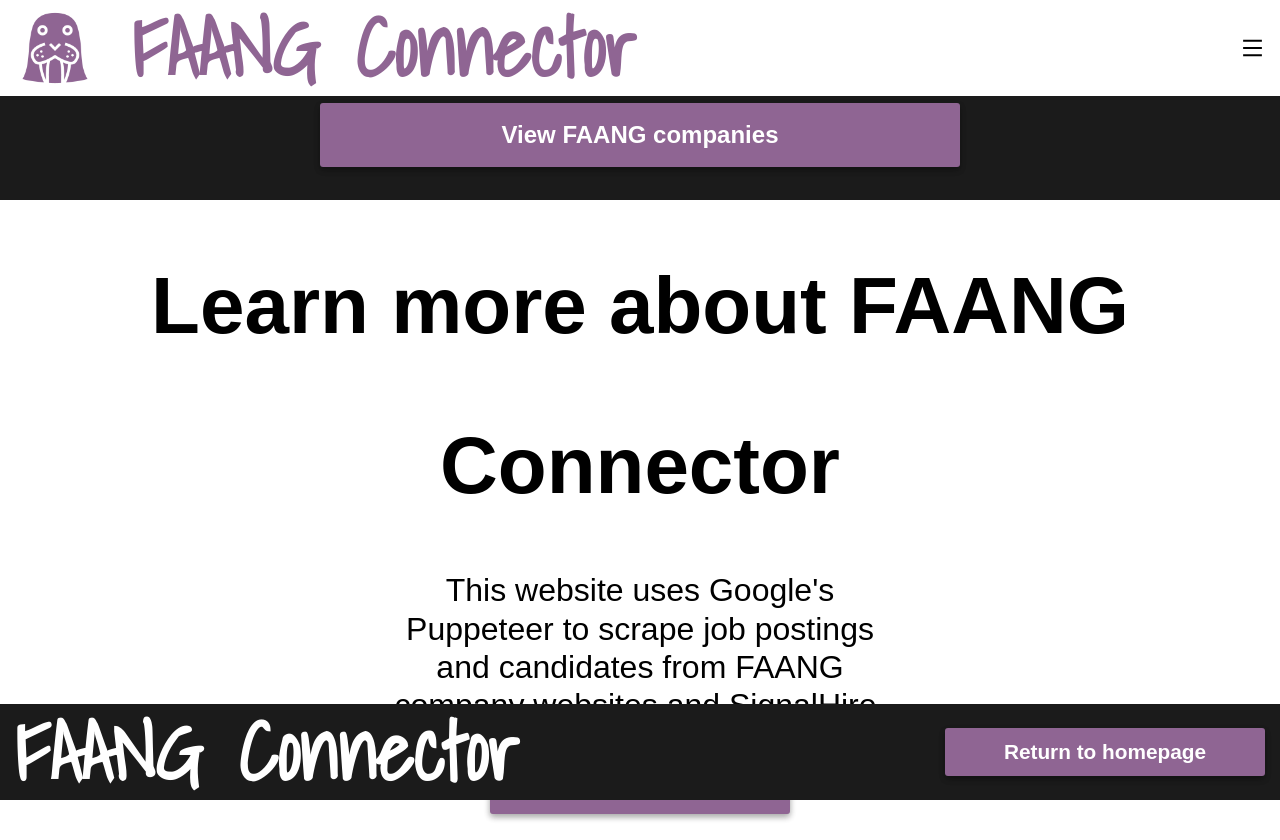
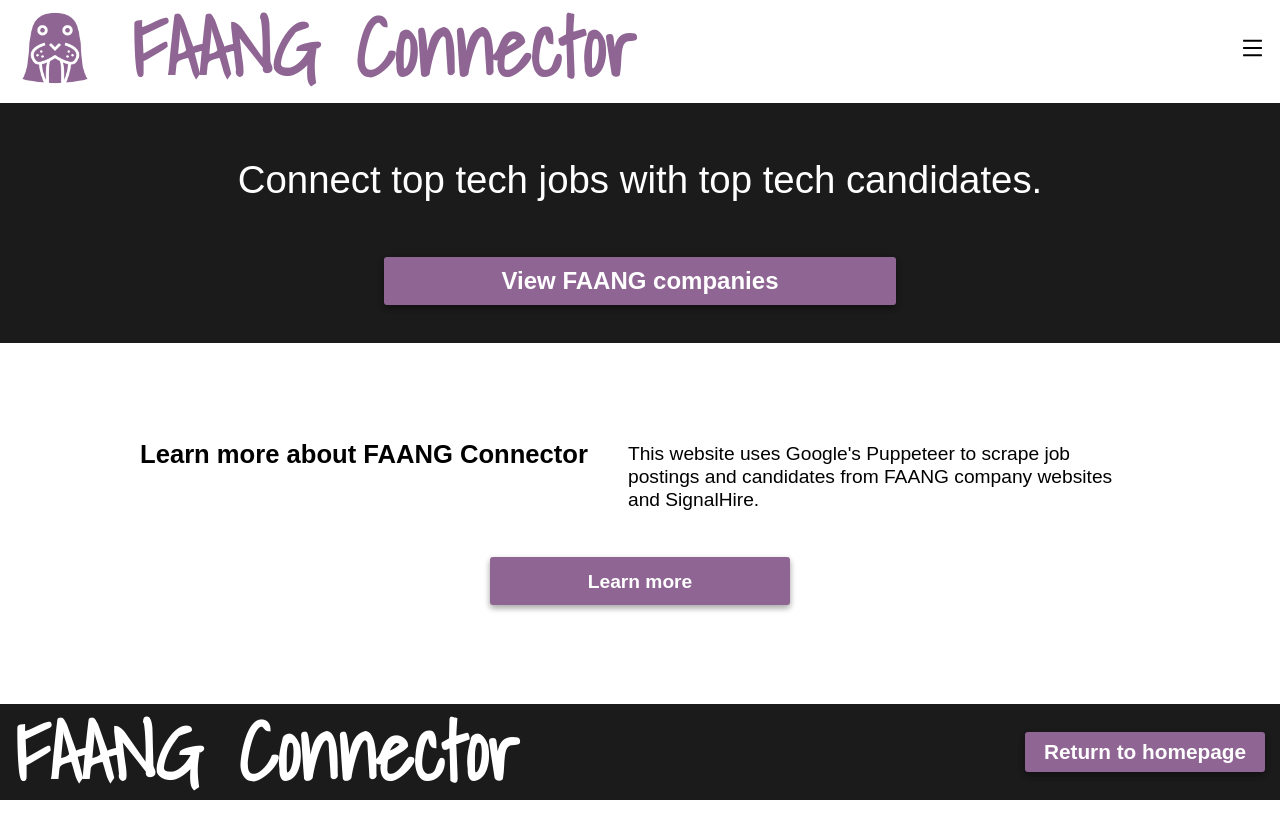
Before and after one commit to ZacharyLasky/faang-connector-client, a React (Create React App) app: page / in a window 1280 px wide. After the commit the page ends 800 px from the top, so only its background shows below. Built offline with nearby package versions, Linux system fonts and the light colour scheme.

Commit message:
update styles

```diff
--- a/src/App.js
+++ b/src/App.js
@@ -40,7 +40,7 @@
 const AppContainer = styled('div')`
   display: flex;
   flex-direction: column;
-  justify-content: center;
+  justify-content: space-between;
   align-items: center;
   font-family: Arial, sans-serif;
   margin: 0 auto;
--- a/src/components/companies/google/Container.js
+++ b/src/components/companies/google/Container.js
@@ -68,7 +68,7 @@
       );
     }
 
-    if (selectedJob) {
+    if (selectedJob && matchingCandidates) {
       return (
         <Job
           job={selectedJob}
--- a/src/components/global/Layout.js
+++ b/src/components/global/Layout.js
@@ -26,23 +26,27 @@
       )}
       {middleSection && (
         <layouts.MiddleSection>
+          <MiddleSectionTextWrapper>
             <layouts.MiddleSectionHeading>{middleSection.heading}</layouts.MiddleSectionHeading>
             {middleSection.paragraph && (
               <layouts.MiddleSectionParagraph>
                 {middleSection.paragraph}
               </layouts.MiddleSectionParagraph>
             )}
+          </MiddleSectionTextWrapper>
           {middleSection.button && (
             <layouts.MiddleSectionButton onClick={() => history.push(middleSection.buttonClick)}>
               {middleSection.button}
             </layouts.MiddleSectionButton>
           )}
+          <MiddleSectionSliderAndChildrenWrapper>
             {middleSection.sliderContent && (
               <layouts.MiddleSectionSliderWrapper>
                 {middleSection.sliderContent}
               </layouts.MiddleSectionSliderWrapper>
             )}
             {middleSection.children && middleSection.children}
+          </MiddleSectionSliderAndChildrenWrapper>
         </layouts.MiddleSection>
       )}
     </LayoutContainer>
@@ -52,6 +56,28 @@
 const LayoutContainer = styled('div')`
   display: flex;
   flex-direction: column;
+  justify-content: space-evenly;
   align-items: center;
   width: 100%;
+  height: 100vh;
 `;
+
+const MiddleSectionTextWrapper = styled('div')`
+  @media (min-width: 800px) {
+    display: flex;
+    justify-content: center;
+    flex-direction: row;
+    align-items: flex-start;
+    padding: 0px;
+    margin-top: -50px;
+  }
+`;
+
+const MiddleSectionSliderAndChildrenWrapper = styled('div')`
+  @media (max-height: 400px) {
+    display: flex;
+    flex-direction: row;
+    justify-content: space-between;
+    align-items: center;
+  }
+`;
--- a/src/styles/layouts.js
+++ b/src/styles/layouts.js
@@ -46,8 +46,8 @@
   }
 
   @media (min-width: 800px) {
-    width: 20rem;
-    height: 3rem;
+    width: 15rem;
+    height: 2.5rem;
     font-size: 1.3rem;
   }
 `;
@@ -64,6 +64,12 @@
   @media (min-width: 800px) {
     height: 30vh;
   }
+
+  @media (max-height: 400px) {
+    height: 60px;
+    flex-direction: row;
+    align-items: flex-end;
+  }
 `;
 
 const TopSectionHeading = styled('h2')`
@@ -76,6 +82,10 @@
 
   @media (min-width: 800px) {
     font-size: 3vw;
+  }
+
+  @media (max-height: 400px) {
+    font-size: 16px;
   }
 `;
 
@@ -97,9 +107,15 @@
   }
 
   @media (min-width: 800px) {
-    width: 50%;
-    height: 4rem;
+    width: 40%;
+    height: 3rem;
     font-size: 1.5rem;
+  }
+
+  @media (max-height: 400px) {
+    width: 100px;
+    font-size: 8px;
+    height: 25px;
   }
 `;
 
@@ -113,7 +129,11 @@
   text-align: center;
 
   @media (min-width: 800px) {
-    height: 40rem;
+    height: 30vh;
+  }
+
+  @media (max-height: 400px) {
+    min-height: 150px;
   }
 `;
 
@@ -126,7 +146,8 @@
   margin: 0 20px;
 
   @media (min-width: 800px) {
-    font-size: 5rem;
+    font-size: 1.6rem;
+    line-height: 100%;
   }
 `;
 
@@ -137,8 +158,9 @@
   font-weight: 500;
 
   @media (min-width: 800px) {
-    font-size: 2rem;
+    font-size: 1.2rem;
     width: 40%;
+    text-align: left;
   }
 `;
 
```
Lines whose indentation alone changed are shown as unchanged.
